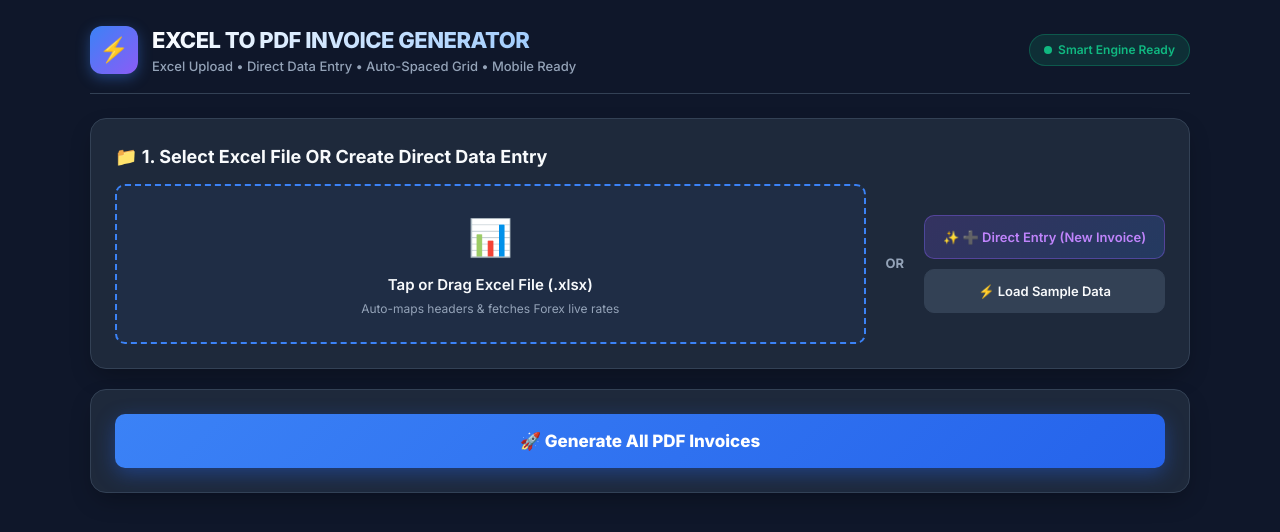
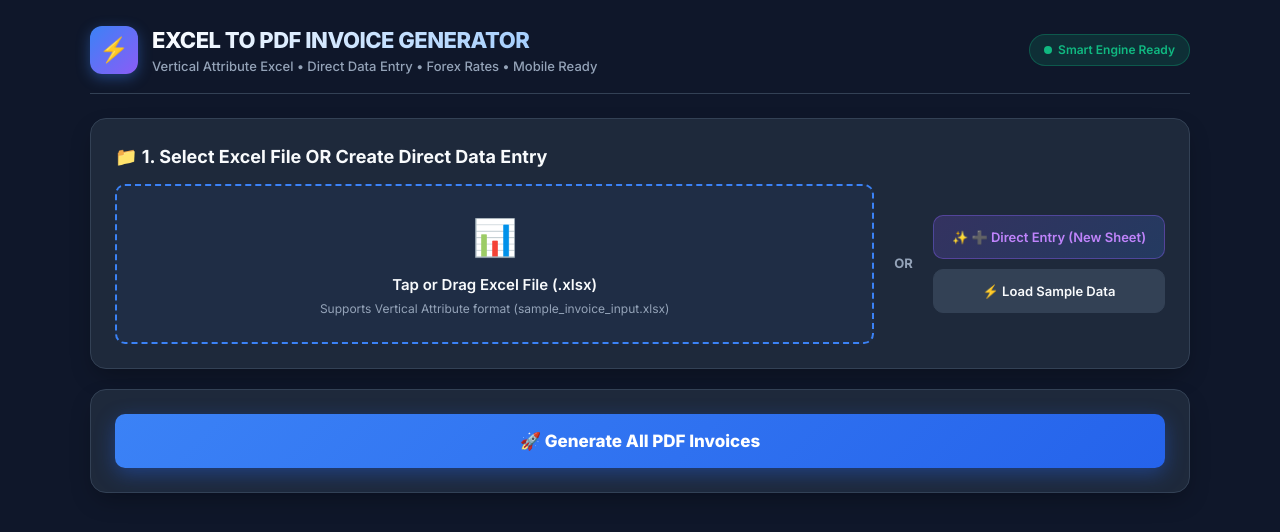
Before and after one commit to Mr-Soubhik/excel-to-pdf-invoice-generator, a Flask app: page / in a window 1280 px wide. Shown: the top 532 px of the page. Run offline with Flask 3, Linux system fonts and the light colour scheme.

Commit message:
feat: Support Vertical Attribute spreadsheet format matching sample_invoice_input.xlsx with auto-spacing

```diff
--- a/app.py
+++ b/app.py
@@ -2,7 +2,8 @@
 Invoice Generator - Web Application (Smart Edition)
 --------------------------------------------------
 A user-friendly, browser-based Web UI for generating PDF invoices.
-Includes Direct Data Entry Grid, Smart Auto-Mapping, Forex Live Rates, and Mobile Optimization.
+Supports Vertical Attribute Spreadsheets (matching sample_invoice_input.xlsx),
+Smart Auto-Mapping, Forex Live Rates, and Mobile Optimization.
 
 Run with:
     python app.py
@@ -41,6 +42,22 @@ def get_sample_data():
 
     try:
         raw_df = pd.read_excel(sample_path, dtype=str)
+        # Keep original format as vertical if Attribute column exists
+        if raw_df.columns[0] == "Attribute":
+            data = raw_df.fillna("").to_dict(orient="records")
+            columns = list(raw_df.columns)
+            suggestions = [
+                "✨ Loaded Vertical Attribute Format (matching sample_invoice_input.xlsx).",
+                "📐 Column A lists attributes (Invoice No, Buyer Name, Amount, etc.).",
+                "🌐 Forex rates will be auto-fetched for non-INR invoices."
+            ]
+            return jsonify({
+                "columns": columns,
+                "data": data,
+                "filename": "sample_invoice_input.xlsx",
+                "suggestions": suggestions
+            })
+
         cleaned_df, suggestions, errors = generate_invoices.smart_preprocess_dataframe(raw_df)
         data = cleaned_df.fillna("").to_dict(orient="records")
         columns = list(cleaned_df.columns)
@@ -77,8 +94,24 @@ def upload_file():
 
     try:
         raw_df = pd.read_excel(save_path, dtype=str)
+
+        # Check if vertical format
+        if raw_df.columns[0] == "Attribute" or "Invoice No" in [str(x).strip() for x in raw_df.iloc[:, 0].dropna()]:
+            data = raw_df.fillna("").to_dict(orient="records")
+            columns = list(raw_df.columns)
+            suggestions = [
+                "✨ Detected Vertical Attribute Excel Format (matching sample_invoice_input.xlsx).",
+                "📐 Column A lists attributes, Columns B+ represent individual invoices."
+            ]
+            return jsonify({
+                "columns": columns,
+                "data": data,
+                "filename": safe_fname,
+                "filepath": save_path,
+                "suggestions": suggestions
+            })
+
         cleaned_df, suggestions, errors = generate_invoices.smart_preprocess_dataframe(raw_df)
-
         if errors:
             return jsonify({"error": "<br>".join(errors), "suggestions": suggestions}), 400
 
@@ -136,7 +169,7 @@ def generate():
 
 @app.route('/api/export-excel', methods=['POST'])
 def export_excel():
-    """Converts active grid data into a downloadable Excel spreadsheet with standardized columns & auto-spacing."""
+    """Converts active grid data into a downloadable Excel spreadsheet matching sample_invoice_input.xlsx vertical format."""
     req_json = request.get_json(silent=True) or {}
     data = req_json.get('data', [])
     if not data:
@@ -145,24 +178,36 @@ def export_excel():
     try:
         df = pd.DataFrame(data)
 
-        # Standard upload column order
-        standard_cols = [
-            "Invoice No", "Invoice Date", "Buyer Name", "Buyer Address Line1",
-            "Buyer Address Line2", "Country", "Particulars", "Period Description",
-            "HSN/SAC", "Amount", "Currency", "LUT Bond No", "LUT From", "LUT To",
-            "Exchange Rate", "PO Number", "PO Date", "Project/Order Number",
-            "Payment Terms", "Project Cost"
-        ]
+        # Check if already vertical (has 'Attribute' column)
+        if df.columns[0] == "Attribute":
+            export_df = df
+        else:
+            # Transpose horizontal rows to vertical Attribute format matching sample_invoice_input.xlsx
+            standard_attrs = [
+                "Invoice No", "Invoice Date", "Buyer Name", "Buyer Address Line1",
+                "Buyer Address Line2", "Country", "Particulars", "Period Description",
+                "HSN/SAC", "Amount", "Currency", "LUT Bond No", "LUT From", "LUT To",
+                "Exchange Rate", "PO Number", "PO Date", "Project/Order Number",
+                "Payment Terms", "Project Cost"
+            ]
 
-        ordered = [c for c in standard_cols if c in df.columns] + [c for c in df.columns if c not in standard_cols]
-        df = df[ordered]
+            vertical_data = {"Attribute": standard_attrs}
+            for idx, row in df.iterrows():
+                inv_col_name = f"Invoice {idx + 1}"
+                col_vals = []
+                for attr in standard_attrs:
+                    val = row.get(attr, "")
+                    col_vals.append("" if pd.isna(val) else str(val))
+                vertical_data[inv_col_name] = col_vals
+
+            export_df = pd.DataFrame(vertical_data)
 
         output = io.BytesIO()
         with pd.ExcelWriter(output, engine='openpyxl') as writer:
-            df.to_excel(writer, index=False, sheet_name='Invoice_Data')
+            export_df.to_excel(writer, index=False, sheet_name='Invoice_Data')
             ws = writer.sheets['Invoice_Data']
 
-            # Auto-space column widths so all text/data is visible without cutoffs
+            # Auto-space column widths so all text/data is fully visible
             for col in ws.columns:
                 max_len = 0
                 col_letter = col[0].column_letter
@@ -170,14 +215,14 @@ def export_excel():
                     val = str(cell.value or '')
                     if len(val) > max_len:
                         max_len = len(val)
-                ws.column_dimensions[col_letter].width = max(max_len + 4, 14)
+                ws.column_dimensions[col_letter].width = max(max_len + 4, 18)
 
         output.seek(0)
         return send_file(
             output,
             mimetype='application/vnd.openxmlformats-officedocument.spreadsheetml.sheet',
             as_attachment=True,
-            download_name='Standard_Invoice_Input.xlsx'
+            download_name='sample_invoice_input.xlsx'
         )
     except Exception as e:
         return jsonify({"error": str(e)}), 500
--- a/templates/index.html
+++ b/templates/index.html
@@ -3,7 +3,7 @@
 <head>
     <meta charset="UTF-8">
     <meta name="viewport" content="width=device-width, initial-scale=1.0, maximum-scale=1.0, user-scalable=no">
-    <title>EXCEL TO PDF INVOICE GENERATOR (AUTO-SPACED GRID)</title>
+    <title>EXCEL TO PDF INVOICE GENERATOR (VERTICAL ATTRIBUTE SHEET)</title>
     <!-- Google Fonts Inter -->
     <link rel="preconnect" href="https://fonts.googleapis.com">
     <link rel="preconnect" href="https://fonts.gstatic.com" crossorigin>
@@ -619,7 +621,7 @@
             <div class="brand-icon">⚡</div>
             <div>
                 <h1 class="brand-title">EXCEL TO PDF INVOICE GENERATOR</h1>
-                <p class="brand-subtitle">Excel Upload • Direct Data Entry • Auto-Spaced Grid • Mobile Ready</p>
+                <p class="brand-subtitle">Vertical Attribute Excel • Direct Data Entry • Forex Rates • Mobile Ready</p>
             </div>
         </div>
         <div class="badge-status">Smart Engine Ready</div>
@@ -632,13 +634,13 @@
             <div class="dropzone" id="dropzone" onclick="document.getElementById('fileInput').click()">
                 <div class="dropzone-icon">📊</div>
                 <div class="dropzone-text">Tap or Drag Excel File (.xlsx)</div>
-                <div class="dropzone-hint">Auto-maps headers & fetches Forex live rates</div>
+                <div class="dropzone-hint">Supports Vertical Attribute format (sample_invoice_input.xlsx)</div>
                 <input type="file" id="fileInput" accept=".xlsx, .xls" style="display: none;" onchange="handleFileSelect(event)">
             </div>
             <div class="or-divider">OR</div>
             <div class="action-buttons-stack">
                 <button class="btn-sample btn-create-new" onclick="createNewBlankInvoice()">
-                    ✨ ➕ Direct Entry (New Invoice)
+                    ✨ ➕ Direct Entry (New Sheet)
                 </button>
                 <button class="btn-sample" onclick="loadSampleData()">
                     ⚡ Load Sample Data
@@ -781,66 +783,63 @@
 
     function createNewBlankInvoice() {
         const today = new Date().toISOString().split('T')[0];
-        currentColumns = [
+        const attributes = [
             "Invoice No", "Invoice Date", "Buyer Name", "Buyer Address Line1",
             "Buyer Address Line2", "Country", "Particulars", "Period Description",
             "HSN/SAC", "Amount", "Currency", "LUT Bond No", "LUT From", "LUT To",
-            "Exchange Rate", "PO Number"
+            "Exchange Rate", "PO Number", "PO Date", "Project/Order Number",
+            "Payment Terms", "Project Cost"
         ];
-        currentData = [{
-            "Invoice No": "INV-001",
-            "Invoice Date": today,
-            "Buyer Name": "Acme Global Solutions",
-            "Buyer Address Line1": "100 Innovation Way",
-            "Buyer Address Line2": "Suite 500, New York, NY",
-            "Country": "USA",
-            "Particulars": "Software Consulting Services",
-            "Period Description": "Current Billing Cycle",
-            "HSN/SAC": "998313",
-            "Amount": "1500",
-            "Currency": "USD",
-            "LUT Bond No": "AD190324000123",
-            "LUT From": today,
-            "LUT To": "2027-03-31",
-            "Exchange Rate": "",
-            "PO Number": "PO-889900"
-        }];
+
+        currentColumns = ["Attribute", "Invoice 1"];
+        currentData = attributes.map(attr => {
+            let val = "";
+            if (attr === "Invoice No") val = "WTEXI/26-27/077";
+            else if (attr === "Invoice Date") val = today;
+            else if (attr === "Buyer Name") val = "ACME GLOBAL CORP";
+            else if (attr === "Buyer Address Line1") val = "100 Innovation Way";
+            else if (attr === "Buyer Address Line2") val = "Suite 500, New York, NY";
+            else if (attr === "Country") val = "USA";
+            else if (attr === "Particulars") val = "Software Development & IT Consulting";
+            else if (attr === "Period Description") val = "(August 2026)";
+            else if (attr === "HSN/SAC") val = "998313";
+            else if (attr === "Amount") val = "5000";
+            else if (attr === "Currency") val = "USD";
+            else if (attr === "LUT Bond No") val = "AD190324000123";
+            else if (attr === "LUT From") val = today;
+            else if (attr === "LUT To") val = "2027-03-31";
+            return { "Attribute": attr, "Invoice 1": val };
+        });
+
         currentFilePath = "";
-        showFileLoaded("Direct Data Entry (New Grid Created)");
+        showFileLoaded("Direct Entry (Vertical Sheet matching sample_invoice_input.xlsx)");
         renderSuggestions([
-            "✨ Direct Data Entry Mode Initialized! Type directly into the auto-spaced spreadsheet below.",
-            "💡 Click '+ Add Row' to add more line items or invoices to this sheet.",
-            "🌐 Forex rates will be auto-fetched for non-INR currencies when you generate PDFs."
+            "✨ Vertical Attribute Format Initialized (matching sample_invoice_input.xlsx).",
+            "📐 Column A lists attributes (Invoice No, Buyer Name, Amount, etc.).",
+            "💡 Click '+ Add Invoice Column' to add Invoice 2, Invoice 3, etc."
         ]);
         renderTable();
         saveLocalDraft();
     }
 
-    function addNewRow() {
-        if (!currentColumns || currentColumns.length === 0) {
+    function addNewInvoiceColumn() {
+        if (!currentColumns || currentColumns.length === 0 || currentColumns[0] !== "Attribute") {
             createNewBlankInvoice();
             return;
         }
-        const newRow = {};
-        const lastRow = currentData.length > 0 ? currentData[currentData.length - 1] : {};
+        const newColName = `Invoice ${currentColumns.length}`;
+        currentColumns.push(newColName);
         const today = new Date().toISOString().split('T')[0];
 
-        currentColumns.forEach(col => {
-            if (col === "Invoice No") newRow[col] = lastRow["Invoice No"] || "INV-001";
-            else if (col === "Invoice Date") newRow[col] = lastRow["Invoice Date"] || today;
-            else if (col === "Buyer Name") newRow[col] = lastRow["Buyer Name"] || "";
-            else if (col === "Buyer Address Line1") newRow[col] = lastRow["Buyer Address Line1"] || "";
-            else if (col === "Buyer Address Line2") newRow[col] = lastRow["Buyer Address Line2"] || "";
-            else if (col === "Country") newRow[col] = lastRow["Country"] || "";
-            else if (col === "Currency") newRow[col] = lastRow["Currency"] || "USD";
-            else if (col === "LUT Bond No") newRow[col] = lastRow["LUT Bond No"] || "";
-            else if (col === "LUT From") newRow[col] = lastRow["LUT From"] || "";
-            else if (col === "LUT To") newRow[col] = lastRow["LUT To"] || "";
-            else if (col === "HSN/SAC") newRow[col] = "998313";
-            else newRow[col] = "";
+        currentData.forEach(row => {
+            const attr = row["Attribute"];
+            let val = "";
+            if (attr === "Invoice Date") val = today;
+            else if (attr === "Currency") val = "USD";
+            else if (attr === "HSN/SAC") val = "998313";
+            row[newColName] = val;
         });
 
-        currentData.push(newRow);
         renderTable();
         saveLocalDraft();
     }
@@ -864,7 +863,7 @@
             const url = window.URL.createObjectURL(blob);
             const a = document.createElement('a');
             a.href = url;
-            a.download = 'Standard_Invoice_Input.xlsx';
+            a.download = 'sample_invoice_input.xlsx';
             document.body.appendChild(a);
             a.click();
             a.remove();
@@ -893,19 +892,11 @@
                     currentData = parsedData;
                     currentColumns = parsedCols;
                     showFileLoaded("Restored Active Draft Grid");
-                    renderSuggestions(["💾 Restored your active data grid from browser memory."]);
+                    renderSuggestions(["💾 Restored your active vertical attribute sheet from browser memory."]);
                     renderTable();
                 }
             }
         } catch (e) {}
-    }
-
-    function getColumnClass(colName) {
-        const wideCols = ["Particulars", "Buyer Address Line1", "Buyer Address Line2", "Period Description", "LUT Bond No", "Project/Order Number"];
-        const medCols = ["Buyer Name", "Invoice No", "Invoice Date", "PO Number", "LUT From", "LUT To", "Project Cost", "Payment Terms"];
-        if (wideCols.includes(colName)) return "col-wide";
-        if (medCols.includes(colName)) return "col-medium";
-        return "col-small";
     }
 
     function renderSuggestions(suggestions) {
@@ -975,6 +966,13 @@
 
         const isVertical = (currentColumns[0] === 'Attribute');
 
+        // Update button text depending on format
+        const btnAdd = document.getElementById('btnAddItem');
+        if (btnAdd) {
+            btnAdd.innerText = isVertical ? "➕ Add Invoice Column" : "➕ Add Row";
+            btnAdd.onclick = isVertical ? addNewInvoiceColumn : addNewInvoiceColumn;
+        }
+
         currentColumns.forEach((col, cIdx) => {
             const th = document.createElement('th');
             if (isVertical && cIdx > 0) {
@@ -993,16 +991,21 @@
 
         currentData.forEach((row, rIdx) => {
             const tr = document.createElement('tr');
-            currentColumns.forEach(col => {
+            currentColumns.forEach((col, cIdx) => {
                 const td = document.createElement('td');
+                if (isVertical && cIdx === 0) {
+                    td.className = 'attr-cell';
+                    td.innerText = row[col] !== undefined ? row[col] : '';
+                } else {
                     const inp = document.createElement('input');
-                inp.className = getColumnClass(col);
+                    inp.className = 'invoice-val-input';
                     inp.value = row[col] !== undefined ? row[col] : '';
                     inp.onchange = (e) => {
                         currentData[rIdx][col] = e.target.value;
                         saveLocalDraft();
                     };
                     td.appendChild(inp);
+                }
                 tr.appendChild(td);
             });
 
```
Also changed, not shown: other parts of templates/index.html (+14 -12 lines). Lines whose indentation alone changed are shown as unchanged.
